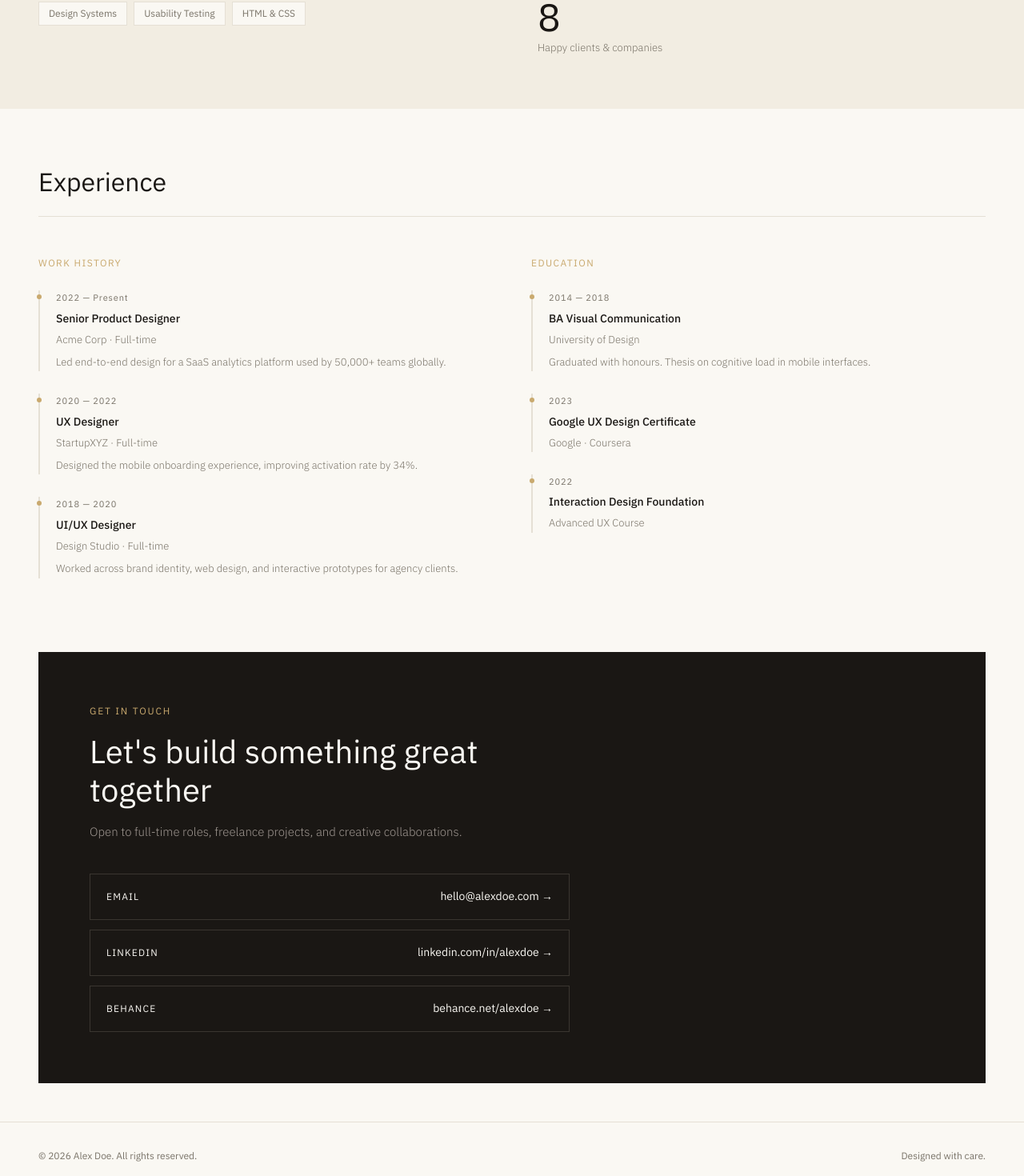
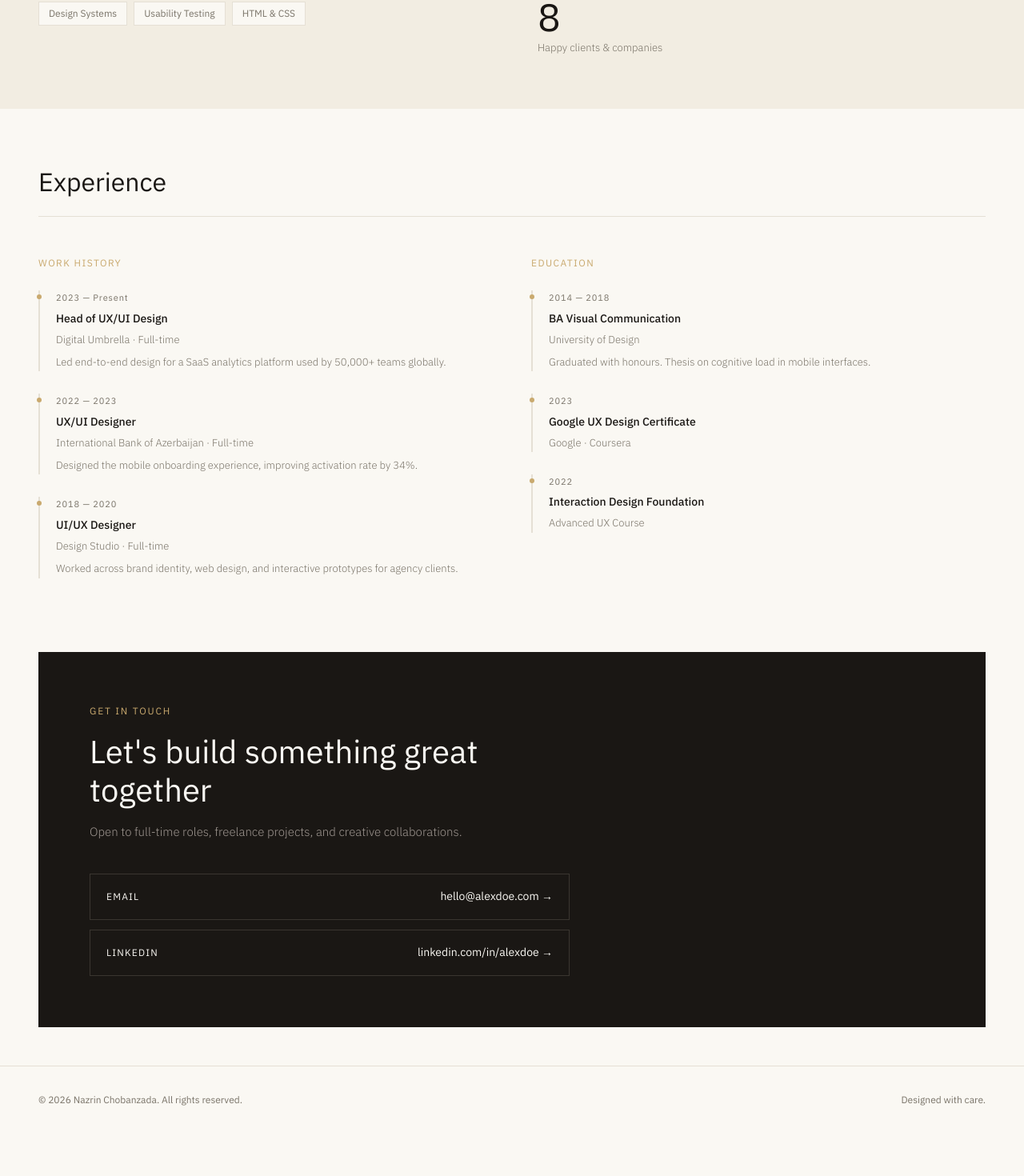
Before and after one commit to NazrinChobanzada/my-portfolio, a Next.js app: page / in a window 1280 px wide. Shown: the part 2459-3929 px from the top of the page at 80% size. After the commit the page ends 3876 px from the top, so only its background shows below. Built offline with nearby package versions, Linux system fonts and the light colour scheme.

Commit message:
açıklama

```diff
--- a/app/page.tsx
+++ b/app/page.tsx
@@ -154,8 +154,8 @@ export default function Home() {
           <div>
             <div style={{ fontSize: '12px', letterSpacing: '0.12em', color: 'var(--accent)', textTransform: 'uppercase', marginBottom: '1.5rem' }}>Work History</div>
             {[
-              { year: '2022 — Present', role: 'Senior Product Designer', company: 'Acme Corp · Full-time', desc: 'Led end-to-end design for a SaaS analytics platform used by 50,000+ teams globally.' },
-              { year: '2020 — 2022', role: 'UX Designer', company: 'StartupXYZ · Full-time', desc: 'Designed the mobile onboarding experience, improving activation rate by 34%.' },
+              { year: '2023 — Present', role: 'Head of UX/UI Design', company: 'Digital Umbrella · Full-time', desc: 'Led end-to-end design for a SaaS analytics platform used by 50,000+ teams globally.' },
+              { year: '2022 — 2023', role: 'UX/UI Designer', company: 'International Bank of Azerbaijan · Full-time', desc: 'Designed the mobile onboarding experience, improving activation rate by 34%.' },
               { year: '2018 — 2020', role: 'UI/UX Designer', company: 'Design Studio · Full-time', desc: 'Worked across brand identity, web design, and interactive prototypes for agency clients.' },
             ].map(item => (
               <div key={item.year} style={{ borderLeft: '2px solid var(--border)', paddingLeft: '1.25rem', marginBottom: '1.75rem', position: 'relative' }}>
@@ -200,7 +200,7 @@ export default function Home() {
             {[
               { label: 'Email', value: 'hello@alexdoe.com', href: 'mailto:hello@alexdoe.com' },
               { label: 'LinkedIn', value: 'linkedin.com/in/alexdoe', href: '#' },
-              { label: 'Behance', value: 'behance.net/alexdoe', href: '#' },
+
             ].map(link => (
               <a key={link.label} href={link.href} style={{ display: 'flex', alignItems: 'center', justifyContent: 'space-between', padding: '1rem 1.25rem', border: '1px solid #3A3630', color: 'var(--cream)', fontSize: '14px', transition: 'all .2s' }}
                 onMouseEnter={e => { e.currentTarget.style.borderColor = 'var(--accent)'; e.currentTarget.style.color = 'var(--accent)'; }}
@@ -215,7 +215,7 @@ export default function Home() {
 
       {/* FOOTER */}
       <footer style={{ padding: '2rem 3rem', borderTop: '1px solid var(--border)', display: 'flex', justifyContent: 'space-between', alignItems: 'center' }}>
-        <p style={{ fontSize: '12px', color: 'var(--muted)' }}>© 2026 Alex Doe. All rights reserved.</p>
+        <p style={{ fontSize: '12px', color: 'var(--muted)' }}>© 2026 Nazrin Chobanzada. All rights reserved.</p>
         <p style={{ fontSize: '12px', color: 'var(--muted)' }}>Designed with care.</p>
       </footer>
     </>
```
